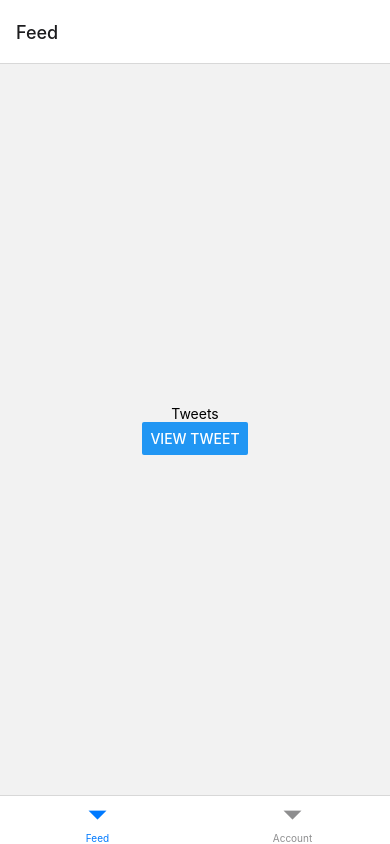
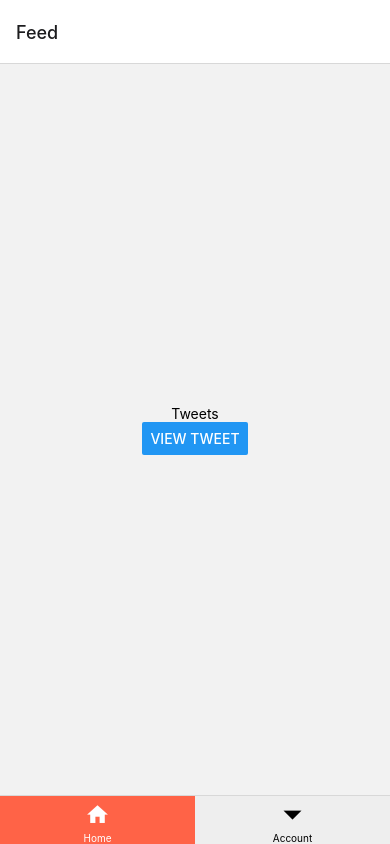
Before and after one commit to sksurendrakmr/react-navigation-playground, a React Native app: screen / in a window 390 px wide. Built offline with nearby package versions, Linux system fonts and the light colour scheme.

Commit message:
Customizing Tab Navigator

```diff
--- a/App.tsx
+++ b/App.tsx
@@ -12,6 +12,7 @@ import {
 } from '@react-navigation/native';
 
 import {createBottomTabNavigator} from '@react-navigation/bottom-tabs';
+import MaterialCommunityIcons from 'react-native-vector-icons/MaterialCommunityIcons';
 
 type RootParamList = {
   TweetDetails: {id: number};
@@ -133,12 +134,31 @@ const StackNavigator = () => (
  * Navigator and Screen which are react components.
  *
  * Each Screen component will represent a tab in our app.
+ *
+ * The Navigator component has prop called screenOptions
+ *
+ * React navigation will tell us what color we should set based on color we defined at TabNavigator.
  */
 const Tab = createBottomTabNavigator();
 
 const TabNavigator = () => (
-  <Tab.Navigator>
-    <Tab.Screen name="Feed" component={Tweets} />
+  <Tab.Navigator
+    screenOptions={{
+      tabBarActiveBackgroundColor: 'tomato',
+      tabBarActiveTintColor: 'white',
+      tabBarInactiveBackgroundColor: '#eee',
+      tabBarInactiveTintColor: 'black',
+    }}>
+    <Tab.Screen
+      name="Feed"
+      component={Tweets}
+      options={{
+        tabBarIcon: ({size, color}) => (
+          <MaterialCommunityIcons name="home" size={size} color={color} />
+        ),
+        tabBarLabel: 'Home',
+      }}
+    />
     <Tab.Screen name="Account" component={Account} />
   </Tab.Navigator>
 );
--- a/package.json
+++ b/package.json
@@ -16,7 +16,8 @@
     "react": "17.0.2",
     "react-native": "0.67.3",
     "react-native-safe-area-context": "^4.1.2",
-    "react-native-screens": "^3.13.1"
+    "react-native-screens": "^3.13.1",
+    "react-native-vector-icons": "^9.1.0"
   },
   "devDependencies": {
     "@babel/core": "^7.12.9",
@@ -24,6 +25,7 @@
     "@react-native-community/eslint-config": "^2.0.0",
     "@types/jest": "^26.0.23",
     "@types/react-native": "^0.66.15",
+    "@types/react-native-vector-icons": "^6.4.10",
     "@types/react-test-renderer": "^17.0.1",
     "@typescript-eslint/eslint-plugin": "^5.7.0",
     "@typescript-eslint/parser": "^5.7.0",
```
